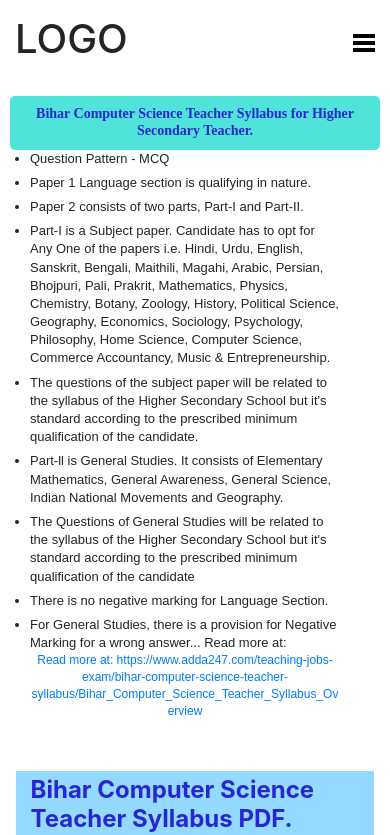
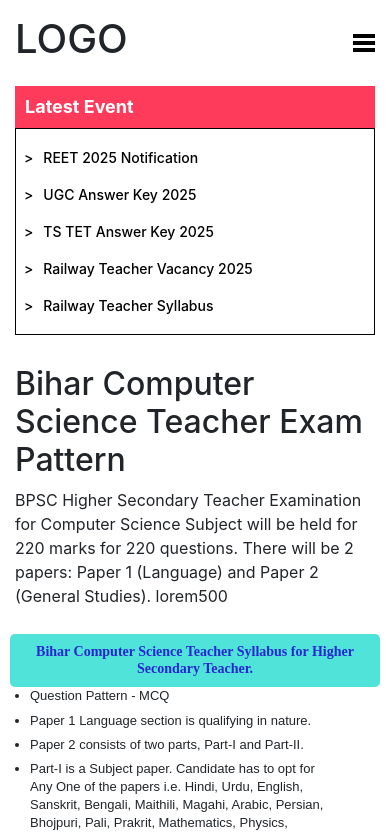
Before and after one commit to Zainabfatima12/trehousingpublications, a Vue app in the folder frontend/: page /syllabus in a window 390 px wide. Shown: the top 835 px of the page. Built offline with nearby package versions, Linux system fonts and the light colour scheme.

Commit message:
Latest Event

```diff
--- /dev/null
+++ b/frontend/src/components/syllabus/LatestEvent.vue
@@ -0,0 +1,259 @@
+<template>
+  <div class="container">
+
+    <!-- Sidebar with Latest News -->
+
+    <div class="sidebar">
+      <h3 class="latest-news-title">Latest Event</h3>
+      <ul class="news-list">
+        <li v-for="news in newsLinks" :key="news.id" class="dropdown">
+          <div class="dropdown-btn" @click="toggleDropdown(news.id)">
+            <span :class="{ rotate: openDropdown === news.id }"> > </span>{{ news.title }}
+          </div>
+          <ul v-if="openDropdown === news.id" class="dropdown-content">
+            <li v-for="link in news.links" :key="link.id">
+              <a :href="link.url" target="_blank">
+                {{ link.text }}
+              </a>
+            </li>
+          </ul>
+        </li>
+      </ul>
+    </div>
+
+    <!-- Main Content Section -->
+
+    <div class="content">
+      <h2>Bihar Computer Science Teacher Exam Pattern</h2>
+      <p>
+        BPSC Higher Secondary Teacher Examination for Computer Science Subject will be held for 220 marks
+        for 220 questions. There will be 2 papers: Paper 1 (Language) and Paper 2 (General Studies). lorem500
+      </p>
+    </div>
+  </div>
+</template>
+
+<script>
+export default {
+  data() {
+    return {
+      openDropdown: null,
+      newsLinks: [
+        {
+          id: 1,
+          title: "REET 2025 Notification",
+          links: [
+            { id: 1, text: "Exam Information of REET", url: "#" },
+            { id: 2, text: "Some Other Link", url: "#" }
+          ]
+        },
+        {
+          id: 2,
+          title: "UGC Answer Key 2025",
+          links: [
+            { id: 1, text: "UGC NET Official Answer Key", url: "#" },
+            { id: 2, text: "Important Guidelines", url: "#" }
+          ]
+        },
+        {
+          id: 3,
+          title: "TS TET Answer Key 2025",
+          links: [
+            { id: 1, text: "Exam Information of TS TET ", url: "#" },
+            { id: 2, text: "Some Other Link", url: "#" }
+          ]
+        },
+        {
+          id: 4,
+          title: "Railway Teacher Vacancy 2025",
+          links: [
+            { id: 1, text: "Railway Official Teacher", url: "#" },
+            { id: 2, text: "Important Guidelines", url: "#" }
+          ]
+        },
+        {
+          id: 5,
+          title: "Railway Teacher Syllabus",
+          links: [
+            { id: 1, text: "Railway Official Syllabus ", url: "#" },
+            { id: 2, text: "Important Guidelines", url: "#" }
+          ]
+        }
+
+      ]
+    };
+  },
+  methods: {
+    toggleDropdown(id) {
+      this.openDropdown = this.openDropdown === id ? null : id;
+    }
+  }
+};
+</script>
+
+<style scoped>
+
+/* Layout */
+.container {
+  display: flex;
+  gap: 20px;
+  padding: 0 30px;
+  width: 100%;
+  max-width: 100%;
+}
+
+/* Sidebar Styling */
+.sidebar {
+  width: 25%;
+  padding-right: 20px;
+}
+
+/* Latest News Title */
+.latest-news-title {
+  background-color: #ff3b5c;
+  color: white;
+  padding: 10px;
+  font-weight: bold;
+  margin: 0;
+
+}
+
+/* News List */
+.news-list {
+  list-style: none;
+  padding: 0;
+  margin: 0;
+  border: 1px solid black;
+  font-size: 18px;
+  padding:10px 0;
+  margin-bottom: 10px;
+}
+
+/* Dropdown Styling */
+.dropdown {
+  position: relative;
+}
+
+/* Dropdown Button */
+.dropdown-btn {
+  display: flex;
+  align-items: center;
+  padding: 8px 8px;
+  cursor: pointer;
+  font-size: 20px;
+  color: black;
+  font-weight: 500;
+  border-radius: 5px;
+
+}
+
+
+.dropdown-btn span {
+  margin-right: 10px;
+  transition: transform 0.3s ease;
+}
+
+.rotate {
+  transform: rotate(90deg);
+}
+
+/* Dropdown Content */
+.dropdown-content {
+  padding: 0;
+  border-radius: 5px;
+  list-style: none;
+}
+
+.dropdown-content li {
+  padding: 5px 25px;
+  margin-left: 15px;
+  font-size: 18px;
+
+}
+
+.dropdown-content li:hover {
+  background: #dfdcdc;
+  /* padding: 5px; */
+  border-radius: 5px;
+  width: auto;
+}
+
+.dropdown-content a {
+  text-decoration: none;
+  color: black;
+  display: block;
+}
+
+/* Content Section */
+.content {
+  flex: 1;
+}
+
+/* Ensure proper alignment in the container */
+.container {
+  align-items: flex-start;
+}
+
+
+
+/* Responsive Media Queries */
+@media screen and (max-width: 768px) {
+
+  .container
+  {
+    margin: 0;
+    padding: 0;
+
+  }
+
+  .sidebar {
+    width: 30%;
+    padding-right: 0;
+  }
+
+
+  .dropdown-btn {
+    font-size: 16px;
+  }
+
+  .dropdown-content li {
+    font-size: 16px;
+    padding:0 10px;
+
+  }
+
+  .latest-news-title {
+    font-size: 18px;
+  }
+
+  .container {
+    padding: 10px;
+  }
+}
+
+@media screen and (max-width: 480px) {
+
+  .container {
+    flex-direction: column;
+    padding: 0 15px;
+  }
+  .sidebar
+  {
+    width: 100%;
+    margin: 0;
+  }
+
+  .content {
+    padding-left: 0;
+    width: 100%;
+  }
+
+  .dropdown-btn {
+    font-size: 14px;
+  }
+
+  .dropdown-content li {
+    font-size: 14px;
+  }
+}
+</style>
--- a/frontend/src/views/SyllabusView.vue
+++ b/frontend/src/views/SyllabusView.vue
@@ -1,5 +1,6 @@
 <template>
   <Header />
+  <LatestEvent/>
   <SyllabusHigherSecondary/>
   <syllabusPdf />
   <Footer />
@@ -10,11 +11,13 @@ import Header from "@/components/Homepage/HeaderSec.vue";
 import Footer from "@/components/Homepage/FooterSec.vue";
 import syllabusPdf from "@/components/syllabus/syllabusPdf.vue";
 import SyllabusHigherSecondary from "@/components/syllabus/SyllabusHigherSecondary.vue";
+import LatestEvent from "@/components/syllabus/LatestEvent.vue";
 
 export default {
   name: "SyllabusView",
   components: {
     Header,
+    LatestEvent,
     SyllabusHigherSecondary,
     syllabusPdf,
     Footer,
```
